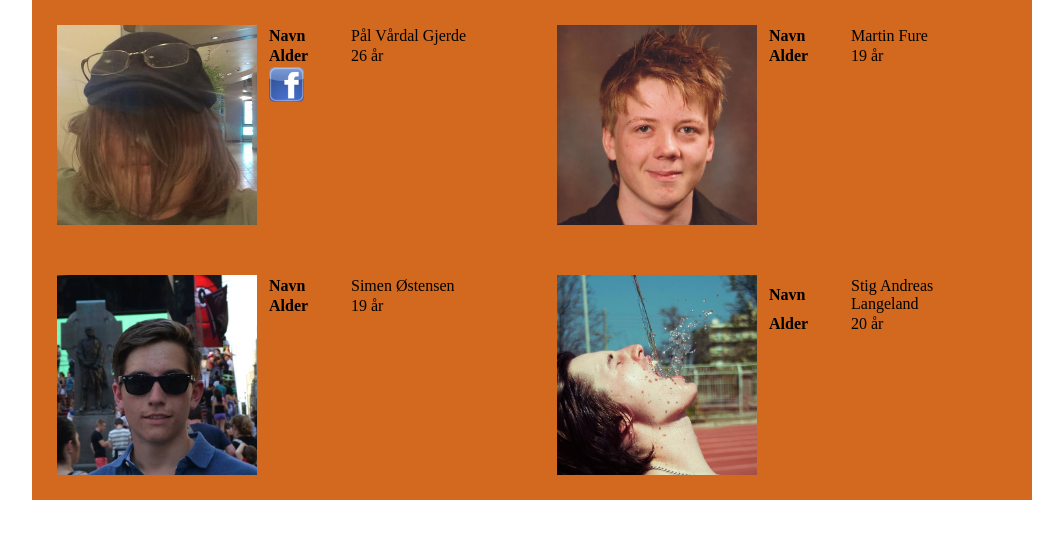
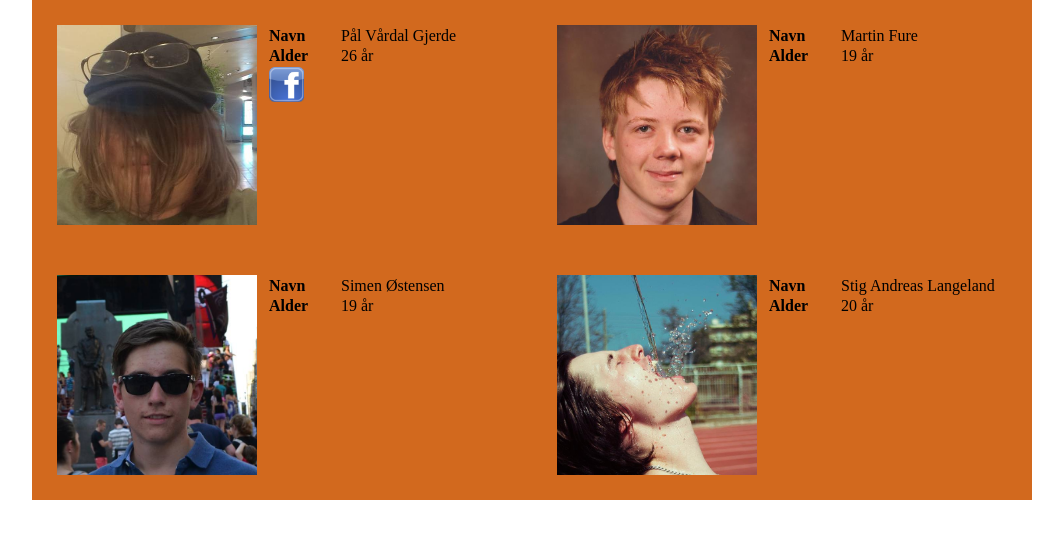
Before and after one commit to tutti/Pepperkake-Adventures, a PHP site: page /presentasjon/omoss.html in a window 1280 px wide. Shown: the part 130-669 px from the top of the page, without its empty margins (108-1171 px from the left). Run offline with PHP 8.4, Linux system fonts and the light colour scheme; some libraries are stand-ins or nearby versions.

Commit message:
Fikset litt stiling så alle navn på Om oss er på en linje.

```diff
--- a/presentasjon/stil.css
+++ b/presentasjon/stil.css
@@ -111,10 +111,10 @@ div#wrapper {
             float: left;
         }
             .omoss-infotable td {
-                width: 80px;
+                width: 70px;
                 font-weight: bold;
             }
             .omoss-infotable td + td {
-                width: 150px;
+                width: 160px;
                 font-weight: normal;
             }
```
